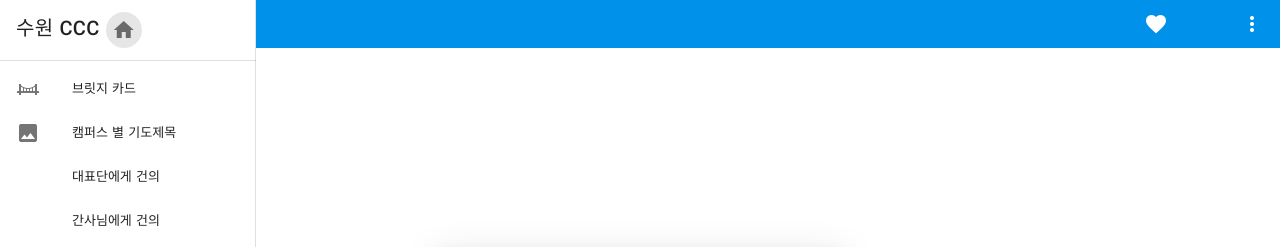
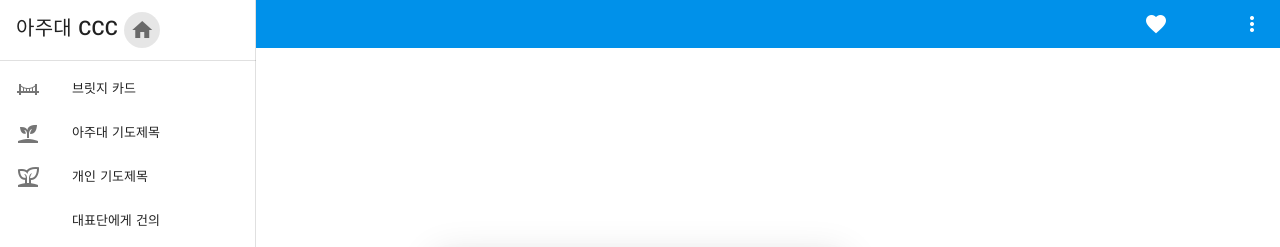
Before and after one commit to peterhyun1234/vue-ForSuwonCCC, a Nuxt app in the folder was-fsc/: page / in a window 1280 px wide. Both pictures are taken after a click on the button 28 px from the left and 24 px from the top of the page. Shown: the top 247 px of the page. Built offline with nearby package versions, Linux system fonts and the light colour scheme.

Commit message:
after modifying layout

```diff
--- a/was-fsc/layouts/default.vue
+++ b/was-fsc/layouts/default.vue
@@ -5,7 +5,7 @@
         <v-list-item>
           <v-list-item-content>
             <v-list-item-title class="title">
-              수원 CCC
+              아주대 CCC
               <v-btn icon to="/">
                 <v-icon>mdi-home</v-icon>
               </v-btn>
@@ -43,7 +43,7 @@
       >
         <v-app-bar-nav-icon @click="navdrawer = !navdrawer"></v-app-bar-nav-icon>
 
-        <v-toolbar-title>수원 CCC</v-toolbar-title>
+        <v-toolbar-title>아주대 CCC</v-toolbar-title>
 
         <v-spacer></v-spacer>
 
@@ -119,7 +119,8 @@ export default {
       navdrawer: false,
       items: [
         { title: '브릿지 카드', icon: 'mdi-bridge', to: '/bridge'},
-        { title: '캠퍼스 별 기도제목', icon: 'mdi-image' , to: '/bridge'},
+        { title: '아주대 기도제목', icon: 'mdi-sprout' , to: '/bridge'},
+        { title: '개인 기도제목', icon: 'mdi-sprout-outline' , to: '/bridge'},
         { title: '대표단에게 건의', icon: 'mdi-email-send-outline', to: '/bridge'},
         { title: '간사님에게 건의', icon: 'mdi-email-send', to: '/bridge'},
         { title: 'About', icon: 'mdi-help-box', to: '/bridge'},
```
